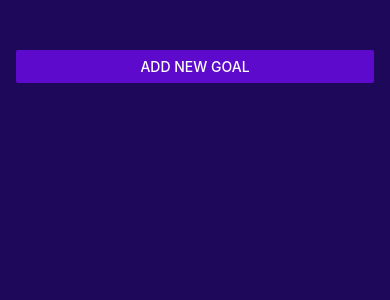
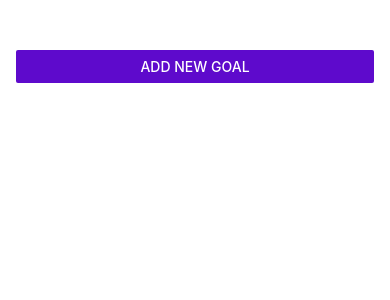
Before and after one commit to NathanMoes/RNCourse, a React Native app: screen / in a window 390 px wide. Shown: the top 300 px of the page. Built offline with nearby package versions, Linux system fonts and the light colour scheme.

Commit message:
edit background color and status bar

```diff
--- a/App.js
+++ b/App.js
@@ -30,8 +30,14 @@ export default function App() {
   const modleToggle = () => setModalVis(true);
 
   return (
+    <>
+      <StatusBar style="light" />
       <View style={styles.appContainer}>
-      <Button title={"Add new goal"} color={"#5e0acc"} onPress={modleToggle} />
+        <Button
+          title={"Add new goal"}
+          color={"#5e0acc"}
+          onPress={modleToggle}
+        />
         <GoalInput
           onAddGoal={addGoalHandler}
           visible={modalVis}
@@ -55,6 +61,7 @@ export default function App() {
           />
         </View>
       </View>
+    </>
   );
 }
 
@@ -63,7 +70,6 @@ const styles = StyleSheet.create({
     flex: 1,
     padding: 50,
     paddingHorizontal: 16,
-    backgroundColor: "#1e085a",
   },
   goalsContainer: {
     flex: 5,
--- a/app.json
+++ b/app.json
@@ -6,14 +6,13 @@
     "orientation": "portrait",
     "icon": "./assets/icon.png",
     "userInterfaceStyle": "light",
+    "backgroundColor": "#1e085a",
     "splash": {
       "image": "./assets/splash.png",
       "resizeMode": "contain",
       "backgroundColor": "#ffffff"
     },
-    "assetBundlePatterns": [
-      "**/*"
-    ],
+    "assetBundlePatterns": ["**/*"],
     "ios": {
       "supportsTablet": true
     },
```
Lines whose indentation alone changed are shown as unchanged.
